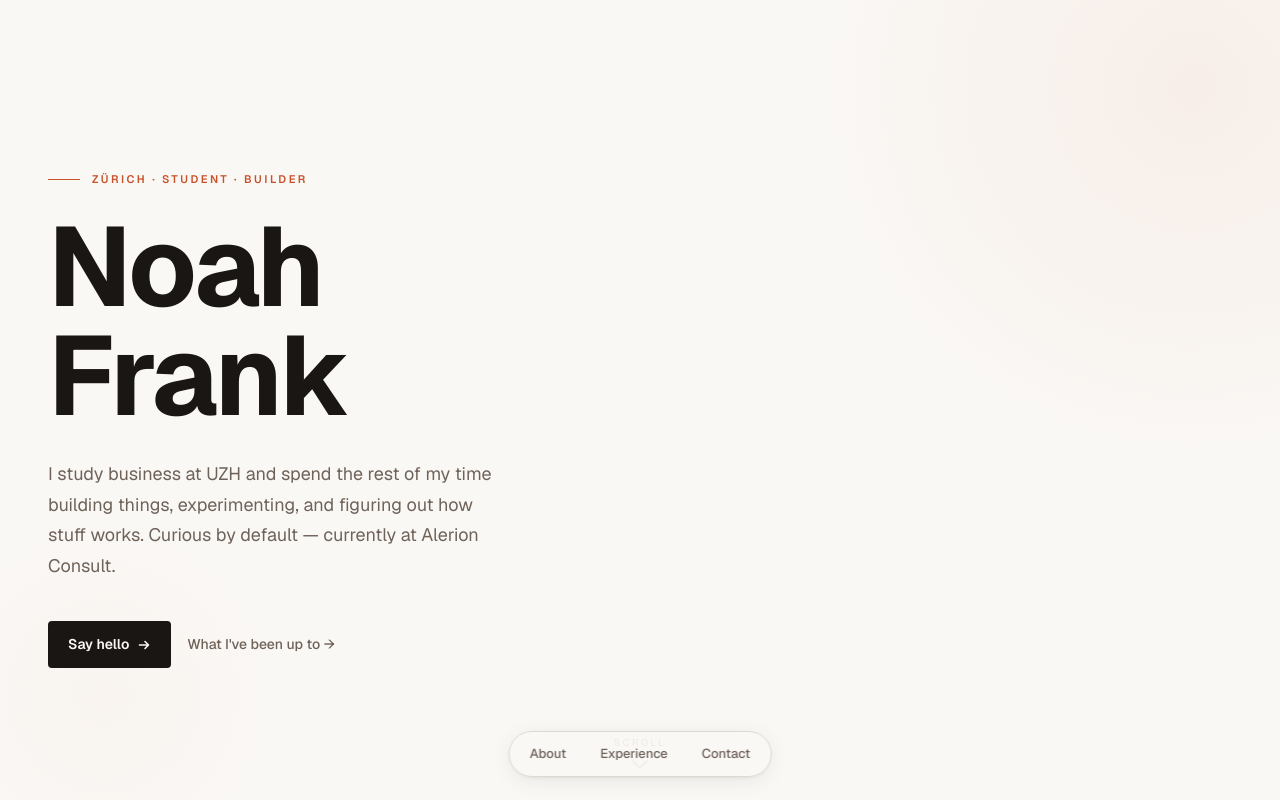
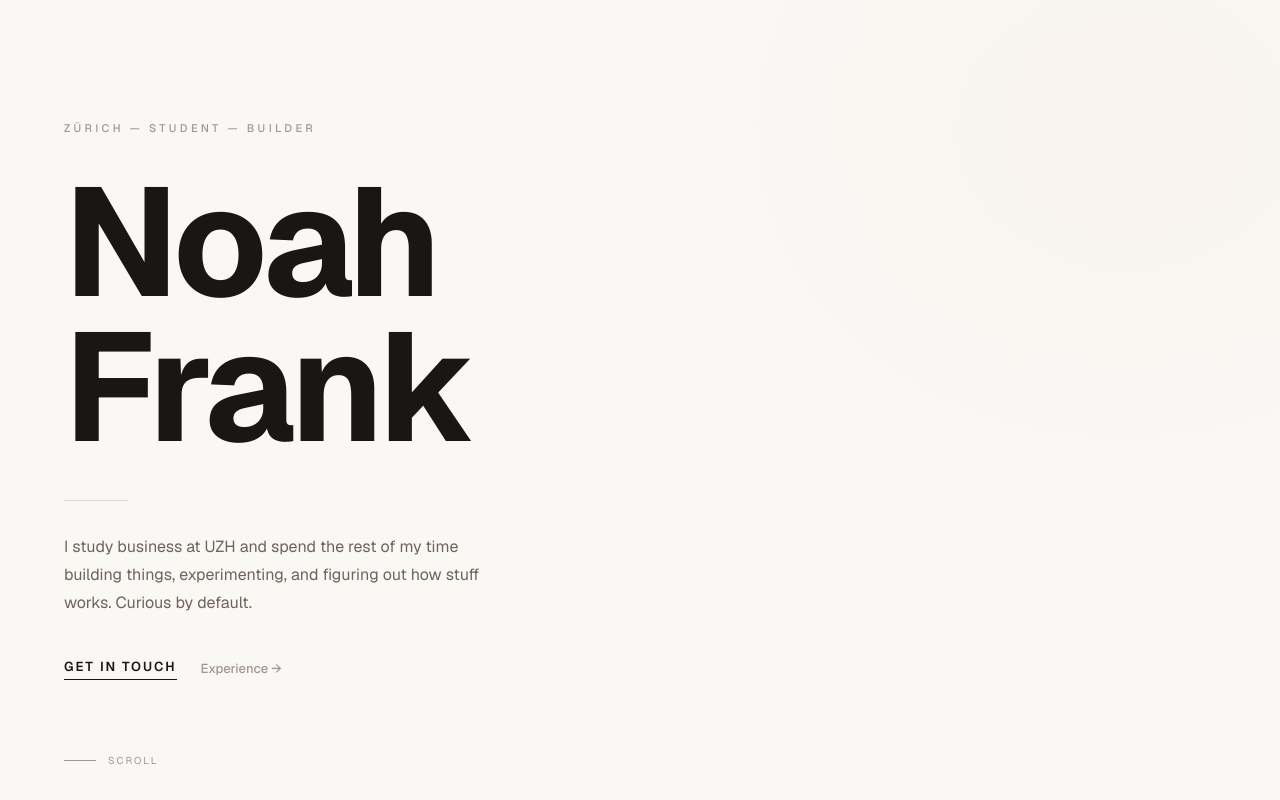
Before and after one commit to Noahclaverfrank/noahfrank-website, a Next.js app: page / in a window 1280 px wide. Shown: the top 800 px of the page. Built offline with nearby package versions, Linux system fonts and the light colour scheme.

Commit message:
fix: all-black NF logo, remove cards + pill nav, premium editorial hero layout, fix scroll speed

```diff
--- a/components/Hero.tsx
+++ b/components/Hero.tsx
@@ -2,29 +2,20 @@
 
 import { useEffect, useRef } from 'react';
 
-const CARDS = [
-  { label: 'Military',  title: 'Bundeswehr',       sub: 'Lieutenant · 2021–2024' },
-  { label: 'Strategy',  title: 'KPMG · Alerion',   sub: 'Berlin & Zürich' },
-  { label: 'Athletics', title: 'Ironman · Marathon', sub: 'Competitive rowing' },
-];
-
 export default function Hero() {
-  const innerRef    = useRef<HTMLDivElement>(null);
-  const hintRef     = useRef<HTMLDivElement>(null);
+  const innerRef = useRef<HTMLDivElement>(null);
 
   useEffect(() => {
     const inner = innerRef.current;
-    const hint  = hintRef.current;
     const prefersReduced = window.matchMedia('(prefers-reduced-motion: reduce)').matches;
     if (prefersReduced || !inner) return;
 
     const update = () => {
-      const scrollY   = window.scrollY;
-      const vh        = window.innerHeight;
-      const progress  = Math.min(scrollY / (vh * 0.6), 1);
-      inner.style.transform = `translateY(${scrollY * 0.18}px)`;
-      inner.style.opacity   = String(Math.max(0, 1 - progress * 1.1));
-      if (hint) hint.style.opacity = String(Math.max(0, 1 - progress * 3));
+      const scrollY  = window.scrollY;
+      const vh       = window.innerHeight;
+      const progress = Math.min(scrollY / (vh * 0.7), 1);
+      inner.style.transform = `translateY(${scrollY * 0.15}px)`;
+      inner.style.opacity   = String(Math.max(0, 1 - progress * 1.2));
     };
 
     window.addEventListener('scroll', update, { passive: true });
@@ -37,124 +28,81 @@ export default function Hero() {
       data-section="hero"
       className="relative flex min-h-[100svh] flex-col justify-center overflow-hidden"
     >
-      {/* Background blobs */}
+      {/* Subtle warm glow */}
       <div
-        className="pointer-events-none absolute -right-48 -top-48 h-[700px] w-[700px] rounded-full opacity-60"
-        style={{ background: 'radial-gradient(circle at 60% 40%, rgba(200,82,42,0.10) 0%, transparent 65%)' }}
         aria-hidden
-      />
-      <div
-        className="pointer-events-none absolute -bottom-24 -left-24 h-[400px] w-[400px] rounded-full opacity-40"
-        style={{ background: 'radial-gradient(circle, rgba(200,82,42,0.06) 0%, transparent 70%)' }}
-        aria-hidden
+        className="pointer-events-none absolute right-0 top-0 h-[80vh] w-[60vw] opacity-40"
+        style={{ background: 'radial-gradient(ellipse at 80% 20%, rgba(200,82,42,0.07) 0%, transparent 60%)' }}
       />
 
-      {/* Content */}
       <div
         ref={innerRef}
-        className="relative mx-auto grid w-full max-w-[1280px] grid-cols-1 items-center gap-12
-                   px-6 pb-24 pt-[calc(56px+80px)]
-                   md:grid-cols-[3fr_2fr] md:gap-16 md:px-12"
+        className="relative mx-auto w-full max-w-[1400px] px-8 md:px-16"
         style={{ willChange: 'transform, opacity' }}
       >
-        {/* Text */}
-        <div>
-          <p className="eyebrow mb-6 flex items-center gap-3 text-[11px] font-semibold uppercase tracking-[0.22em] text-accent">
-            <span className="h-px w-8 bg-accent" />
-            Zürich · Student · Builder
+        {/* Eyebrow */}
+        <p className="eyebrow mb-8 text-[11px] font-medium uppercase tracking-[0.3em] text-text-tertiary">
+          Zürich — Student — Builder
         </p>
 
+        {/* Name */}
         <h1
           id="hero-headline"
-            className="hero-name font-bold leading-[0.98] tracking-tight text-text"
-            style={{ fontSize: 'clamp(64px, 10vw, 112px)' }}
+          className="hero-name font-bold leading-[0.95] tracking-[-0.03em] text-text"
+          style={{ fontSize: 'clamp(72px, 12vw, 160px)' }}
         >
           Noah<br />Frank
         </h1>
 
-          <p className="hero-sub mt-7 max-w-[460px] text-[17px] leading-[1.7] text-text-secondary md:text-[18px]">
+        {/* Divider */}
+        <div className="hero-divider mt-10 h-px w-16 bg-border" />
+
+        {/* Tagline */}
+        <p className="hero-sub mt-8 max-w-[420px] text-[16px] leading-[1.75] text-text-secondary">
           I study business at UZH and spend the rest of my time building things,
           experimenting, and figuring out how stuff works.
-            Curious by default — currently at Alerion Consult.
+          Curious by default.
         </p>
 
-          <div className="hero-cta mt-10 flex flex-wrap items-center gap-4">
+        {/* CTA */}
+        <div className="hero-cta mt-10 flex items-center gap-6">
           <a
             href="#contact"
-              className="inline-flex items-center gap-2 rounded-sm px-5 py-[13px] text-[14px] font-semibold
-                         transition-all duration-200 hover:scale-[1.02]"
-              style={{ background: 'var(--color-text)', color: 'var(--color-background)' }}
-              onMouseEnter={e => (e.currentTarget.style.background = 'var(--color-accent)')}
-              onMouseLeave={e => (e.currentTarget.style.background = 'var(--color-text)')}
+            className="text-[13px] font-semibold uppercase tracking-[0.15em] text-text
+                       border-b border-text pb-0.5 hover:border-accent hover:text-accent
+                       transition-colors duration-200"
           >
-              Say hello
-              <svg width="14" height="14" viewBox="0 0 14 14" fill="none" aria-hidden>
-                <path d="M2.5 7h9M8 3.5 11.5 7 8 10.5" stroke="currentColor" strokeWidth="1.6" strokeLinecap="round" strokeLinejoin="round" />
-              </svg>
+            Get in touch
           </a>
           <a
             href="#experience"
-              className="text-[14px] font-medium text-text-secondary transition-colors duration-200 hover:text-text"
+            className="text-[13px] font-medium text-text-tertiary hover:text-text transition-colors duration-200"
           >
-              What I&apos;ve been up to →
+            Experience →
           </a>
         </div>
       </div>
 
-        {/* Credential cards */}
-        <div className="hidden flex-col gap-3 md:flex">
-          {CARDS.map((card, i) => (
+      {/* Scroll indicator */}
       <div
-              key={card.label}
-              className="card group rounded-xl border border-border p-5 backdrop-blur-sm
-                         transition-all duration-300 hover:-translate-y-0.5 hover:border-accent/40 hover:shadow-md"
-              style={{
-                background: 'rgba(240,235,227,0.8)',
-                animationDelay: `${0.35 + i * 0.13}s`,
-              }}
-            >
-              <p className="mb-1.5 text-[10px] font-semibold uppercase tracking-[0.18em] text-text-tertiary">
-                {card.label}
-              </p>
-              <p className="text-[16px] font-bold text-text">{card.title}</p>
-              <p className="mt-0.5 text-[13px] text-text-secondary">{card.sub}</p>
-            </div>
-          ))}
-        </div>
-      </div>
-
-      {/* Scroll hint */}
-      <div
-        ref={hintRef}
-        className="absolute bottom-8 left-1/2 -translate-x-1/2 flex flex-col items-center gap-2 text-text-tertiary"
+        className="absolute bottom-8 left-8 md:left-16 flex items-center gap-3 text-text-tertiary"
         aria-hidden
       >
-        <span className="text-[10px] font-medium uppercase tracking-[0.22em]">Scroll</span>
-        <svg className="scroll-chevron" width="16" height="10" viewBox="0 0 16 10" fill="none">
-          <path d="M1 1l7 7 7-7" stroke="currentColor" strokeWidth="1.5" strokeLinecap="round" strokeLinejoin="round" />
-        </svg>
+        <div className="h-px w-8 bg-text-tertiary" />
+        <span className="text-[10px] uppercase tracking-[0.2em]">Scroll</span>
       </div>
 
       <style>{`
         @media (prefers-reduced-motion: no-preference) {
-          .eyebrow    { animation: fadeUp 0.6s ease-out 0.1s both; }
-          .hero-name  { animation: fadeUp 0.8s cubic-bezier(0.16,1,0.3,1) 0.2s both; }
-          .hero-sub   { animation: fadeUp 0.6s ease-out 0.38s both; }
-          .hero-cta   { animation: fadeUp 0.6s ease-out 0.5s both; }
-          .card       { animation: fadeLeft 0.5s ease-out both; }
-          .scroll-chevron { animation: bounce 2s ease-in-out 1.4s infinite; }
+          .eyebrow     { animation: fadeUp 0.5s ease-out 0.1s both; }
+          .hero-name   { animation: fadeUp 0.9s cubic-bezier(0.16,1,0.3,1) 0.2s both; }
+          .hero-divider{ animation: fadeUp 0.5s ease-out 0.4s both; }
+          .hero-sub    { animation: fadeUp 0.6s ease-out 0.5s both; }
+          .hero-cta    { animation: fadeUp 0.6s ease-out 0.62s both; }
         }
         @keyframes fadeUp {
-          from { opacity: 0; transform: translateY(28px); }
+          from { opacity: 0; transform: translateY(24px); }
           to   { opacity: 1; transform: translateY(0); }
-        }
-        @keyframes fadeLeft {
-          from { opacity: 0; transform: translateX(24px); }
-          to   { opacity: 1; transform: translateX(0); }
-        }
-        @keyframes bounce {
-          0%, 100% { transform: translateY(0); }
-          50%      { transform: translateY(5px); }
         }
       `}</style>
     </section>
--- a/components/LenisProvider.tsx
+++ b/components/LenisProvider.tsx
@@ -7,7 +7,8 @@ export default function LenisProvider() {
   useEffect(() => {
     const prefersReduced = window.matchMedia('(prefers-reduced-motion: reduce)').matches;
     if (prefersReduced) return;
-    const lenis = new Lenis({ autoRaf: true });
+    // lerp 0.08 = smooth but not sluggish
+    const lenis = new Lenis({ autoRaf: true, lerp: 0.08, smoothWheel: true });
     return () => lenis.destroy();
   }, []);
 
--- a/components/Nav.tsx
+++ b/components/Nav.tsx
@@ -2,36 +2,18 @@
 
 import { useEffect, useRef } from 'react';
 
-const SECTIONS = ['about', 'experience', 'contact'] as const;
-
 export default function Nav() {
   const brandRef = useRef<HTMLAnchorElement>(null);
-  const pillRef  = useRef<HTMLElement>(null);
 
   useEffect(() => {
-    const brand      = brandRef.current;
-    const pill       = pillRef.current;
-    const headline   = document.getElementById('hero-headline');
-    const heroEl     = document.getElementById('hero');
+    const brand    = brandRef.current;
+    const headline = document.getElementById('hero-headline');
+    if (!brand || !headline) return;
 
     const update = () => {
-      if (headline && brand) {
-        const rect = headline.getBoundingClientRect();
-        const progress = Math.max(0, Math.min(1,
-          1 - (rect.bottom - 80) / (280 - 80)
-        ));
+      const rect     = headline.getBoundingClientRect();
+      const progress = Math.max(0, Math.min(1, 1 - (rect.bottom - 80) / 200));
       brand.style.opacity = progress.toFixed(3);
-      }
-
-      if (heroEl && pill) {
-        const rect = heroEl.getBoundingClientRect();
-        const start = window.innerHeight * 0.85;
-        const end   = window.innerHeight * 0.5;
-        const p = Math.max(0, Math.min(1, 1 - (rect.bottom - end) / (start - end)));
-        pill.style.opacity   = p.toFixed(3);
-        pill.style.transform = `translateX(-50%) translateY(${((1 - p) * 14).toFixed(1)}px)`;
-        (pill as HTMLElement).style.pointerEvents = p > 0.1 ? 'auto' : 'none';
-      }
     };
 
     window.addEventListener('scroll', update, { passive: true });
@@ -39,78 +21,24 @@ export default function Nav() {
     return () => window.removeEventListener('scroll', update);
   }, []);
 
-  // Active section tracking
-  useEffect(() => {
-    const links = document.querySelectorAll<HTMLElement>('[data-nav-link]');
-    const observer = new IntersectionObserver(entries => {
-      entries.forEach(entry => {
-        if (entry.isIntersecting) {
-          const id = (entry.target as HTMLElement).dataset.section;
-          links.forEach(l => {
-            if (id) l.dataset.active = l.dataset.navLink === id ? 'true' : '';
-          });
-        }
-      });
-    }, { threshold: 0.4 });
-    document.querySelectorAll<HTMLElement>('[data-section]').forEach(s => observer.observe(s));
-    return () => observer.disconnect();
-  }, []);
-
   return (
-    <>
-      {/* Top bar — NF logo appears on scroll */}
     <header className="fixed top-0 left-0 right-0 z-50 h-[56px] pointer-events-none">
-        <div className="flex items-center h-full px-6 max-w-[1280px] mx-auto">
+      <div className="flex items-center h-full px-8 max-w-[1400px] mx-auto">
         <a
           ref={brandRef}
           href="#top"
-            aria-label="Noah Frank — back to top"
-            className="pointer-events-auto opacity-0 no-underline select-none transition-opacity duration-300"
-            style={{ willChange: 'opacity' }}
+          aria-label="Back to top"
+          className="pointer-events-auto opacity-0 no-underline select-none"
+          style={{ transition: 'opacity 0.3s ease', willChange: 'opacity' }}
         >
-            <span className="text-[20px] font-bold leading-none tracking-[-0.05em]">
-              <span style={{ color: 'var(--color-text)' }}>N</span>
-              <span style={{ color: 'var(--color-accent)' }}>F</span>
+          <span
+            className="text-[19px] font-bold leading-none"
+            style={{ letterSpacing: '-0.05em', color: 'var(--color-text)' }}
+          >
+            NF
           </span>
         </a>
       </div>
     </header>
-
-      {/* Floating bottom pill */}
-      <nav
-        ref={pillRef}
-        aria-label="Section navigation"
-        className="fixed bottom-6 left-1/2 z-50 opacity-0 pointer-events-none"
-        style={{
-          transform: 'translateX(-50%) translateY(14px)',
-          willChange: 'opacity, transform',
-          transition: 'opacity 0.4s cubic-bezier(0.16,1,0.3,1), transform 0.4s cubic-bezier(0.16,1,0.3,1)',
-        }}
-      >
-        <div
-          className="flex items-center gap-0.5 rounded-full border border-border px-1 py-1"
-          style={{
-            background: 'rgba(250,248,245,0.88)',
-            backdropFilter: 'blur(14px)',
-            WebkitBackdropFilter: 'blur(14px)',
-            boxShadow: '0 4px 24px -4px rgba(0,0,0,0.10), 0 1px 3px rgba(0,0,0,0.06)',
-          }}
-        >
-          {SECTIONS.map(id => (
-            <a
-              key={id}
-              href={`#${id}`}
-              data-nav-link={id}
-              className="pill-link flex items-center px-4 py-2 rounded-full text-[13px] font-medium capitalize
-                         text-text-secondary hover:bg-surface-elevated hover:text-text
-                         transition-colors duration-150 whitespace-nowrap
-                         data-[active=true]:bg-text data-[active=true]:text-background"
-            >
-              {id.charAt(0).toUpperCase() + id.slice(1)}
-            </a>
-          ))}
-        </div>
-      </nav>
-    </>
   );
 }
```
Lines whose indentation alone changed are shown as unchanged.
